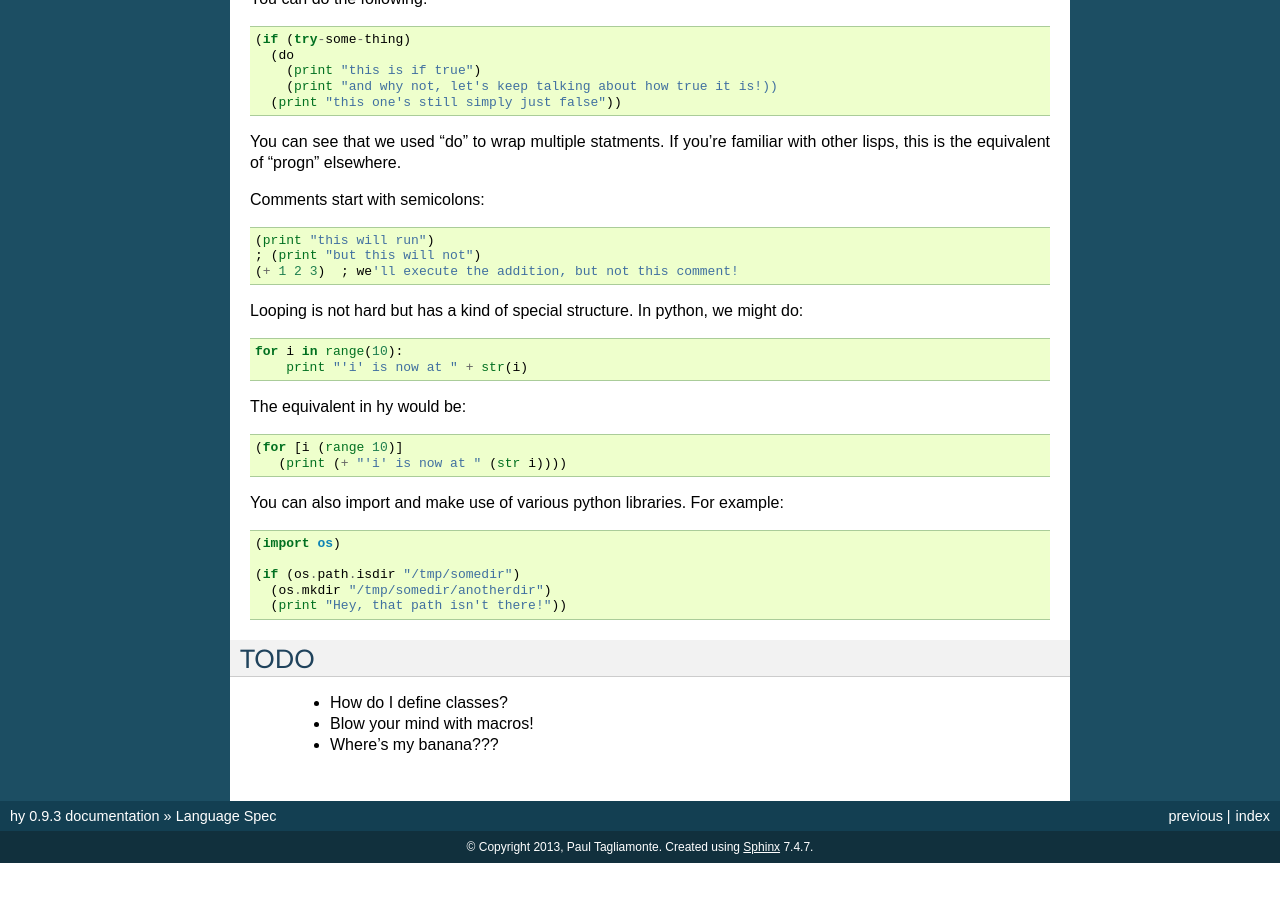
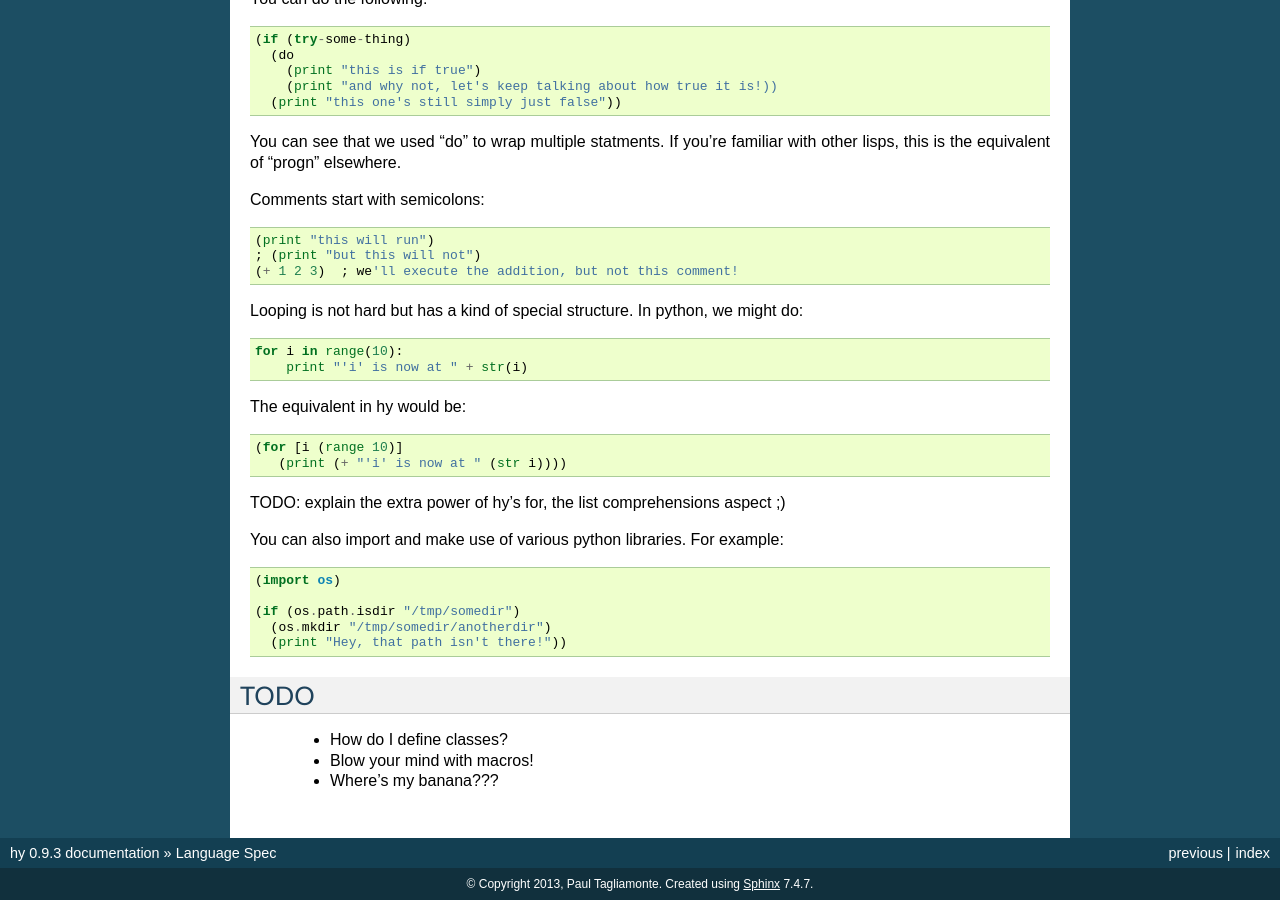
Before and after one commit to hylang/hy, a Sphinx documentation site: the page built from docs/language/index.rst, in a window 1280 px wide and 900 px high, scrolled down 3944 px. Built offline with Sphinx 7.4.7, drawn with Linux system fonts in a browser that asks for light colours; before the commit the page ends 4807 px from its top, so only the background shows below that.

Commit message:
TODO: explain more about hy's for

```diff
--- a/docs/language/index.rst
+++ b/docs/language/index.rst
@@ -269,6 +269,9 @@ The equivalent in hy would be::
   (for [i (range 10)]
      (print (+ "'i' is now at " (str i))))
 
+TODO: explain the extra power of hy's for, the list comprehensions
+aspect ;)
+
 You can also import and make use of various python libraries.  For
 example::
 
```
